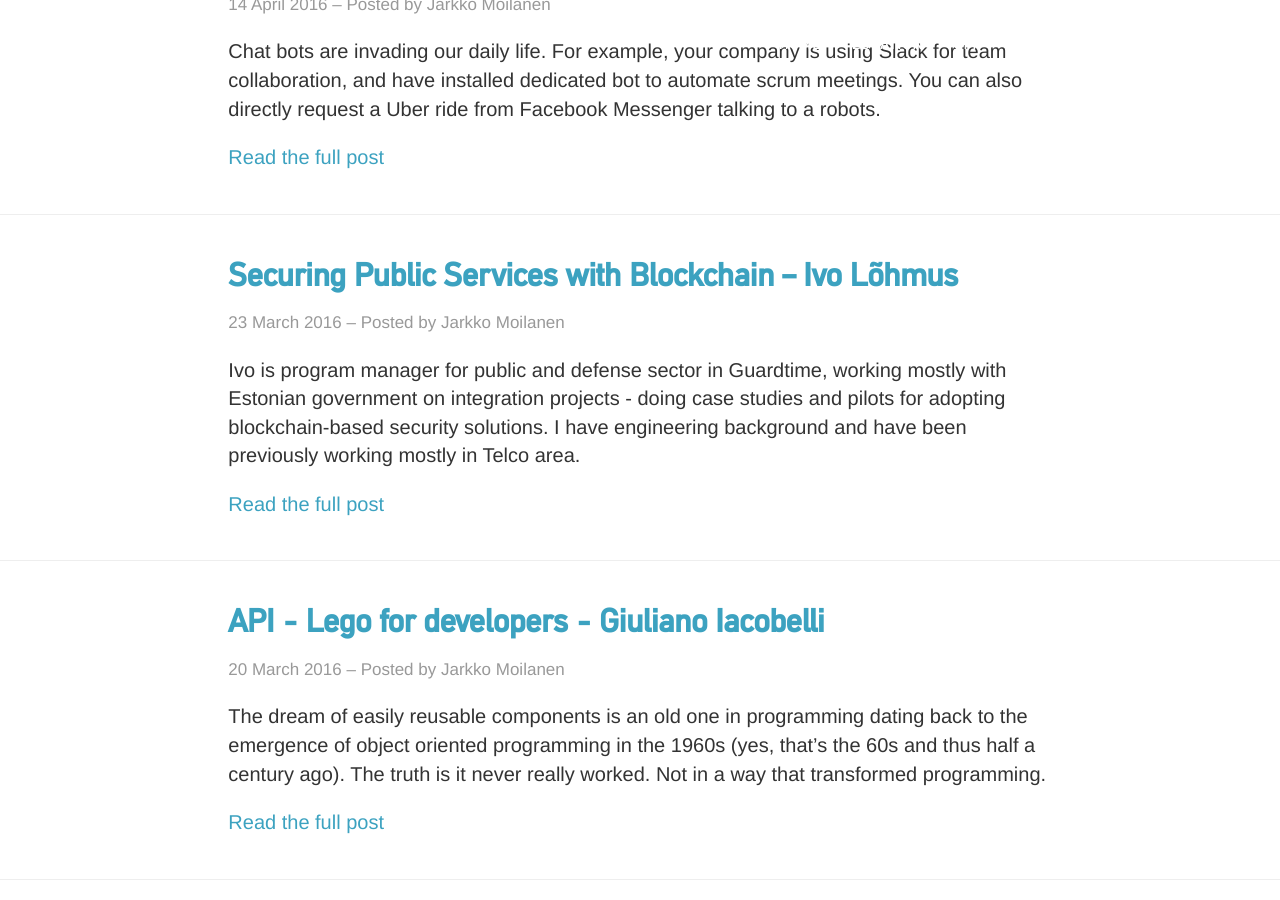
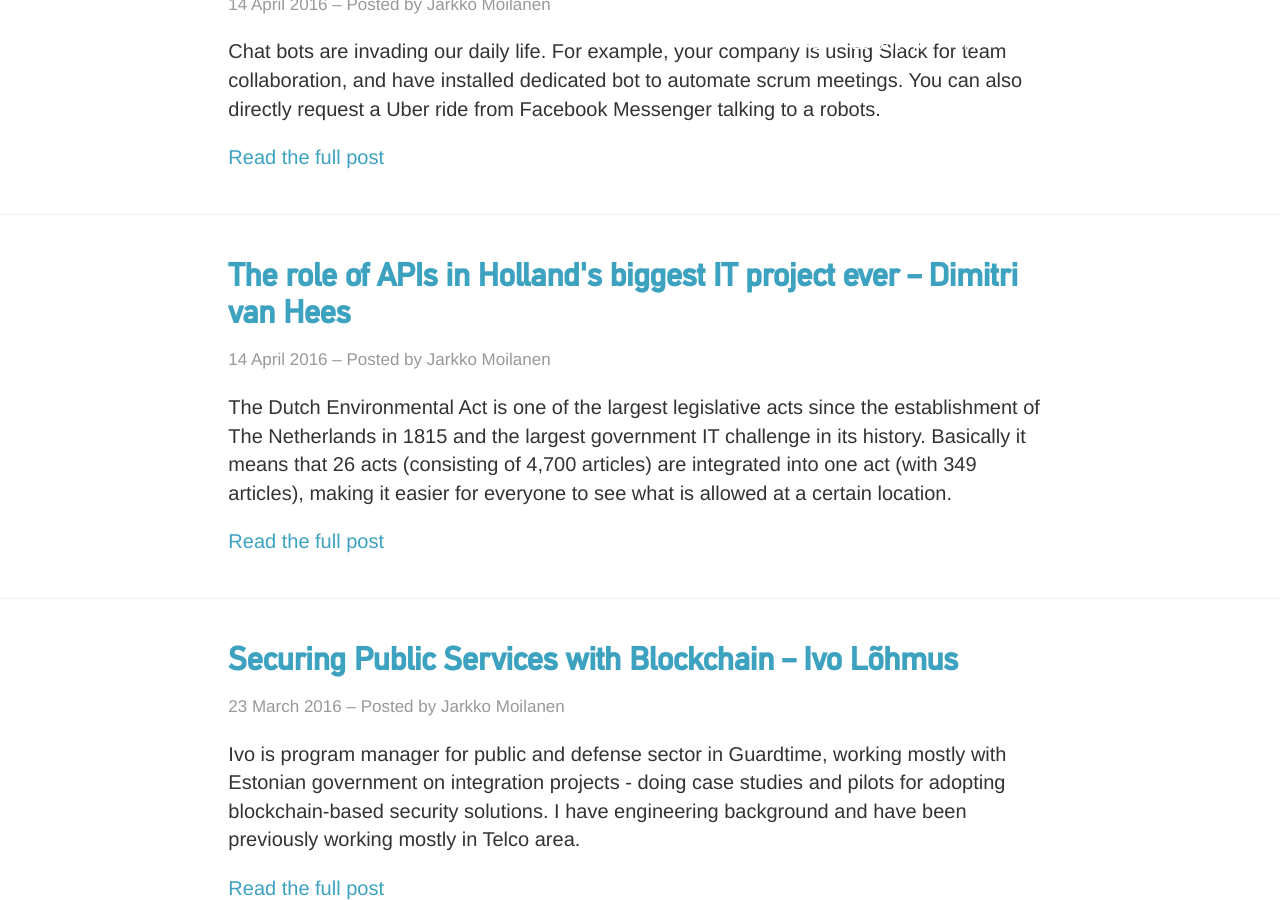
Before and after one commit to apidaysnordic/apidaysnordic.github.io, a Jekyll site: the page built from news/index.md, in a window 1280 px wide and 900 px high, scrolled down 618 px. Built offline with Jekyll 4.4.1, drawn with Linux system fonts in a browser that asks for light colours; nearby versions of some CDN libraries; some web fonts are replaced; library files that are not in the unit come from our copies; comment, search, counter and statistics services are not loaded.

Commit message:
Added van Hees

```diff
--- a/_layouts/default.html
+++ b/_layouts/default.html
@@ -376,7 +376,7 @@
 
 		    <div class="col-xs-12 col-sm-6 col-md-4 col-lg-3">
                         <div class="speaker">
-                            <!-- <a href="/2016/03/10/taija-bjorklund.html">-->
+                            <a href="/2016/04/14/dimitri-vanhees.html">
                                 <h4 class="speaker-profile">Dimitri van Hees<br><small>Dimitri van Hees (@dvh) is a data specialist and co-founder of Apiwise.</small></h4>
 
                                 <div class="speaker-image">
@@ -384,7 +384,7 @@
                                     <img src="/images/speakers/dimitri.png" style="max-width: 100%" />
 
                                 </div>
-                           <!-- </a> -->
+                           </a>
 
                         </div>
                     </div>
--- a/_layouts/programme.html
+++ b/_layouts/programme.html
@@ -171,7 +171,7 @@
                     <div class="col-md-11">
                         <div class="row">
                             <div class="col-sm-6 entry entry-streams">
-                                <a href="#" class="entry-streams-holder"
+                                <a href="/2016/04/14/dimitri-vanhees.html" class="entry-streams-holder"
                                    style="color: #7aa45a; border-left-color: #7aa45a;">
                                     <div class="visible-xs talk-location">Business Room</div>
                                     The role of APIs in Holland's biggest IT project ever
--- /dev/null
+++ b/_posts/2016-04-14-dimitri-vanhees.md
@@ -0,0 +1,13 @@
+---
+title: The role of APIs in Holland's biggest IT project ever –  Dimitri van Hees
+layout: post
+author: Jarkko Moilanen
+---
+
+The Dutch Environmental Act is one of the largest legislative acts since the establishment of The Netherlands in 1815 and the largest government IT challenge in its history. Basically it means that 26 acts (consisting of 4,700 articles) are integrated into one act (with 349 articles), making it easier for everyone to see what is allowed at a certain location.
+
+In this presentation we will dig into the government’s challenges of dealing with decentralized systems and getting help from the ‘Large Set of Unknown Developers’ in a ‘Large Set of Unknown Domains’ using semantically enriched APIs with extensive content-negotiation to support as many clients as possible while maintaining compatibility for existing information systems like GIS (Geo Information System) or Linked Data solutions.
+
+## Dimitri van Hees, Apiwise
+
+Dimitri van Hees (@dvh) is a data specialist from The Netherlands and co-founder of Apiwise. His company is involved in multiple API and Linked Data projects of the Dutch government concerning the Environmental Act. Dimitri studied Information Management at Tilburg University and brews API-driven beer in his spare time.
```
